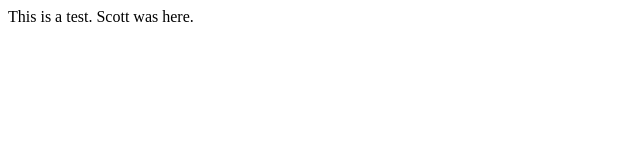
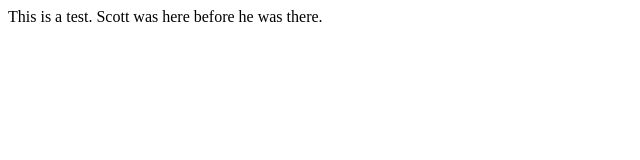
Before and after one commit to ScottDDexter/symmetrical-dollop, a plain HTML site: page index.html in a window 1280 px wide. Shown: the whole page, without its empty margins (0-640 px from the left). Drawn offline with Linux system fonts and the light colour scheme.

Commit message:
Update index.html

```diff
--- a/index.html
+++ b/index.html
@@ -2,7 +2,7 @@
 <body>
 <p>
 This is a test.
-Scott was here.
+Scott was here before he was there.
 </p>
 </body>
 </html>
```
